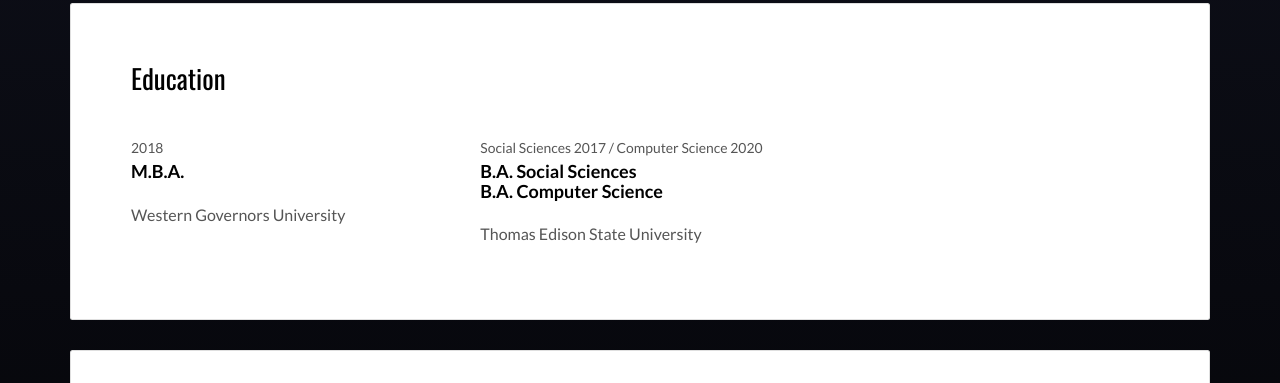
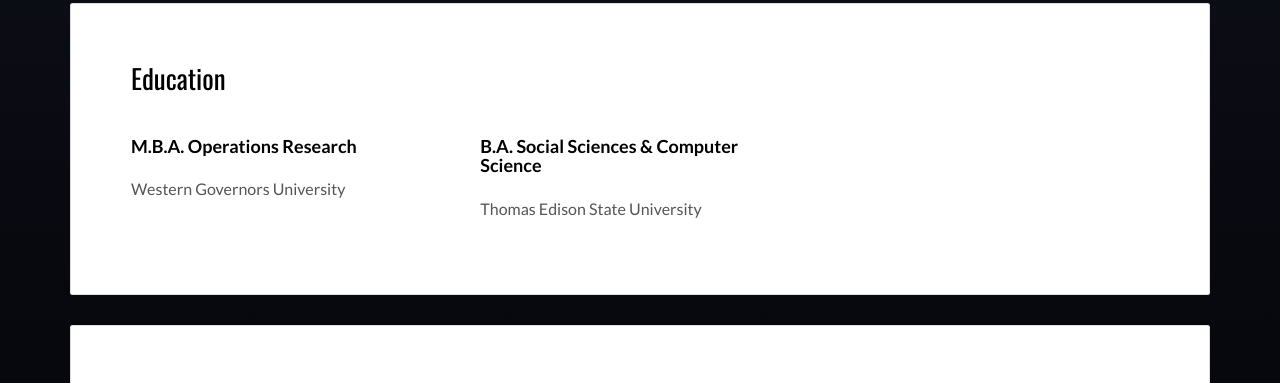
Before and after one commit to jongodinez/jongodinez.github.io, a plain HTML site: page index.html in a window 1280 px wide. Shown: the part 1980-2363 px from the top of the page. Drawn offline with nearby package versions, Linux system fonts and the light colour scheme; animation ran at ten frames a second.

Commit message:
small portfolio updates

```diff
--- a/index.html
+++ b/index.html
@@ -238,16 +238,16 @@
               <div class="row">
                 <div class="col-md-4">
                   <div class="education-experience">
-                    <small class="date">2018</small>
-                    <h3 class="h5 date-title">M.B.A.</h3>
+                    <small class="date"></small>
+                    <h3 class="h5 date-title">M.B.A. Operations Research</h3>
                     <p>Western Governors University</p>
                   </div>
 
                 </div>
                 <div class="col-md-4">
                   <div class="education-experience">
-                    <small class="date">Social Sciences 2017 / Computer Science 2020</small>
-                    <h3 class="h5 date-title">B.A.  Social Sciences <br> B.A. Computer Science</h3>
+                    <small class="date"></small>
+                    <h3 class="h5 date-title">B.A.  Social Sciences & Computer Science</h3>
                     <p>Thomas Edison State University</p>
                   </div>
                 </div>
```
